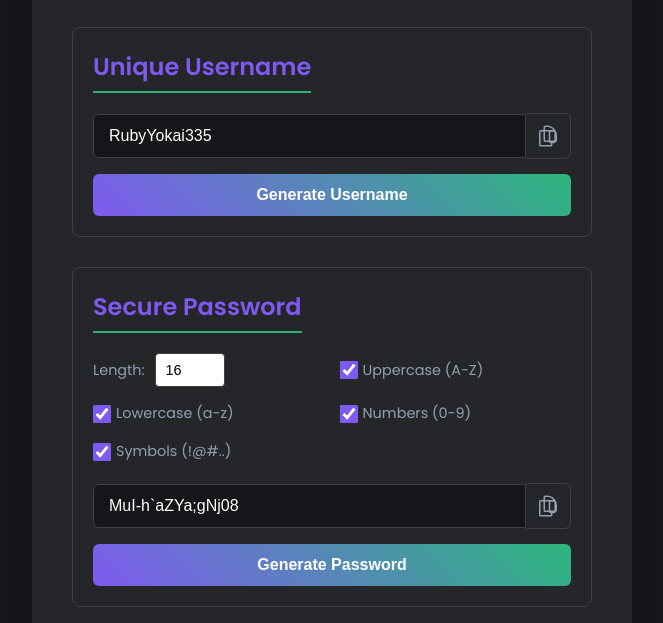
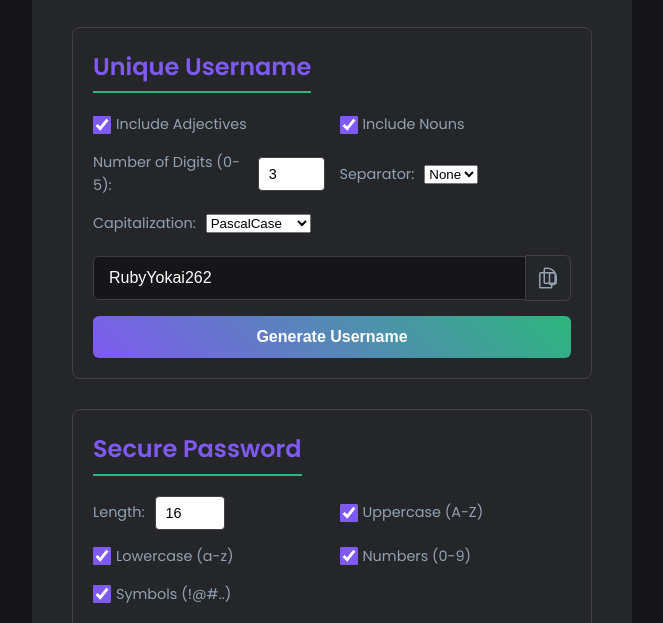
Before and after one commit to metalfurius/Generator, a plain HTML site: page index.html in a window 1280 px wide. Shown: the part 148-771 px from the top of the page, without its empty margins (308-971 px from the left). Drawn offline with Linux system fonts and the light colour scheme.

Commit message:
Moar users

```diff
--- a/index.html
+++ b/index.html
@@ -16,6 +16,37 @@
         <main>
             <section class="generator-section">
                 <h2>Unique Username</h2>
+                <div class="options">
+                    <div class="checkbox-group">
+                        <input type="checkbox" id="includeAdjectives" checked>
+                        <label for="includeAdjectives">Include Adjectives</label>
+                    </div>
+                    <div class="checkbox-group">
+                        <input type="checkbox" id="includeNouns" checked>
+                        <label for="includeNouns">Include Nouns</label>
+                    </div>
+                    <div class="option-group">
+                        <label for="numDigits">Number of Digits (0-5):</label>
+                        <input type="number" id="numDigits" value="3" min="0" max="5">
+                    </div>
+                    <div class="option-group">
+                        <label for="usernameSeparator">Separator:</label>
+                        <select id="usernameSeparator">
+                            <option value="none">None</option>
+                            <option value="hyphen">-</option>
+                            <option value="underscore">_</option>
+                        </select>
+                    </div>
+                    <div class="option-group">
+                        <label for="usernameCapitalization">Capitalization:</label>
+                        <select id="usernameCapitalization">
+                            <option value="pascalcase">PascalCase</option>
+                            <option value="camelcase">camelCase</option>
+                            <option value="lowercase">lowercase</option>
+                            <option value="uppercase">UPPERCASE</option>
+                        </select>
+                    </div>
+                </div>
                 <div class="result-display">
                     <input type="text" id="usernameOutput" readonly placeholder="Your username here...">
                     <button id="copyUsernameBtn" title="Copy Username">
--- a/script.js
+++ b/script.js
@@ -3,6 +3,11 @@ document.addEventListener('DOMContentLoaded', () => {
     const usernameOutput = document.getElementById('usernameOutput');
     const generateUsernameBtn = document.getElementById('generateUsernameBtn');
     const copyUsernameBtn = document.getElementById('copyUsernameBtn');
+    const includeAdjectivesCheckbox = document.getElementById('includeAdjectives');
+    const includeNounsCheckbox = document.getElementById('includeNouns');
+    const numDigitsInput = document.getElementById('numDigits');
+    const usernameSeparatorSelect = document.getElementById('usernameSeparator');
+    const usernameCapitalizationSelect = document.getElementById('usernameCapitalization');
 
     // Elementos del DOM para Contraseña
     const passwordOutput = document.getElementById('passwordOutput');
@@ -191,10 +196,73 @@ document.addEventListener('DOMContentLoaded', () => {
 
 
     function generateUsername() {
-        const adj = adjectives[Math.floor(Math.random() * adjectives.length)];
-        const noun = nouns[Math.floor(Math.random() * nouns.length)];
-        const num = Math.floor(Math.random() * 900) + 100; // Número de 3 dígitos (100-999)
-        return `${adj}${noun}${num}`;
+        const includeAdjectives = includeAdjectivesCheckbox.checked;
+        const includeNouns = includeNounsCheckbox.checked;
+        let numDigits = parseInt(numDigitsInput.value);
+        const separator = usernameSeparatorSelect.value;
+        const capitalization = usernameCapitalizationSelect.value;
+
+        if (!includeAdjectives && !includeNouns) {
+            alert("Please select at least one component (adjectives or nouns) for the username.");
+            return usernameOutput.value || ""; // Return current or empty if none
+        }
+
+        if (numDigits < 0) numDigits = 0;
+        if (numDigits > 5) numDigits = 5;
+        numDigitsInput.value = numDigits; // Correct the input field if necessary
+
+        let parts = [];
+        if (includeAdjectives) {
+            parts.push(adjectives[Math.floor(Math.random() * adjectives.length)]);
+        }
+        if (includeNouns) {
+            parts.push(nouns[Math.floor(Math.random() * nouns.length)]);
+        }
+
+        let username = "";
+        if (parts.length > 0) {
+            switch (capitalization) {
+                case "pascalcase":
+                    username = parts.map(part => part.charAt(0).toUpperCase() + part.slice(1).toLowerCase()).join(separator === 'none' ? '' : (separator === 'hyphen' ? '-' : '_'));
+                    break;
+                case "camelcase":
+                    username = parts[0].toLowerCase() +
+                               parts.slice(1).map(part => part.charAt(0).toUpperCase() + part.slice(1).toLowerCase()).join(separator === 'none' ? '' : (separator === 'hyphen' ? '-' : '_'));
+                    if (parts.length > 1 && separator !== 'none') { // camelCase joins parts directly unless separator is used
+                        username = parts[0].toLowerCase() + parts.slice(1).map(part => part.charAt(0).toUpperCase() + part.slice(1).toLowerCase()).join('');
+                        if (separator === 'hyphen') username = username.replace(/([A-Z])/g, '-$1').toLowerCase().replace(/^-/, ''); //簡易的 hyphenated camelCase
+                        if (separator === 'underscore') username = username.replace(/([A-Z])/g, '_$1').toLowerCase().replace(/^_/, ''); //簡易的 underscored camelCase
+                    } else {
+                         username = parts.map((part, index) =>
+                            index === 0 ? part.toLowerCase() : part.charAt(0).toUpperCase() + part.slice(1).toLowerCase()
+                        ).join('');
+                    }
+                    break;
+                case "lowercase":
+                    username = parts.map(part => part.toLowerCase()).join(separator === 'none' ? '' : (separator === 'hyphen' ? '-' : '_'));
+                    break;
+                case "uppercase":
+                    username = parts.map(part => part.toUpperCase()).join(separator === 'none' ? '' : (separator === 'hyphen' ? '-' : '_'));
+                    break;
+            }
+        }
+
+        if (numDigits > 0) {
+            const randomNumber = Math.floor(Math.random() * Math.pow(10, numDigits));
+            username += randomNumber.toString().padStart(numDigits, '0');
+        }
+
+        // Ensure username is not empty if adjectives/nouns were initially selected but resulted in empty string (e.g. due to separator logic)
+        if ((includeAdjectives || includeNouns) && !username && numDigits === 0) {
+            // Fallback to a simple random adjective/noun if generation results in empty and no numbers
+            if (includeAdjectives) username = adjectives[Math.floor(Math.random() * adjectives.length)];
+            else if (includeNouns) username = nouns[Math.floor(Math.random() * nouns.length)];
+            // Apply basic capitalization if it was empty
+            if (capitalization === "pascalcase" || capitalization === "uppercase") username = username.charAt(0).toUpperCase() + username.slice(1);
+            else username = username.toLowerCase();
+        }
+
+        return username;
     }
 
     generateUsernameBtn.addEventListener('click', () => {
```
